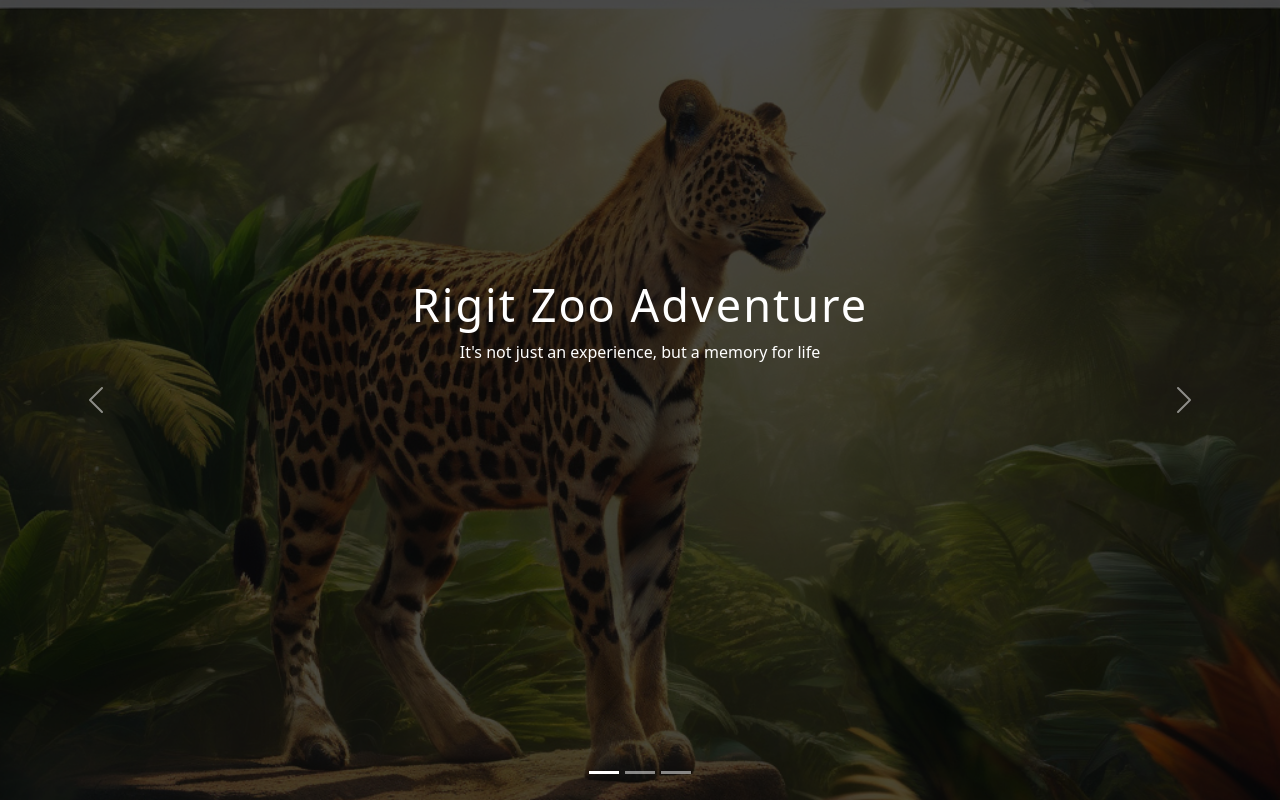
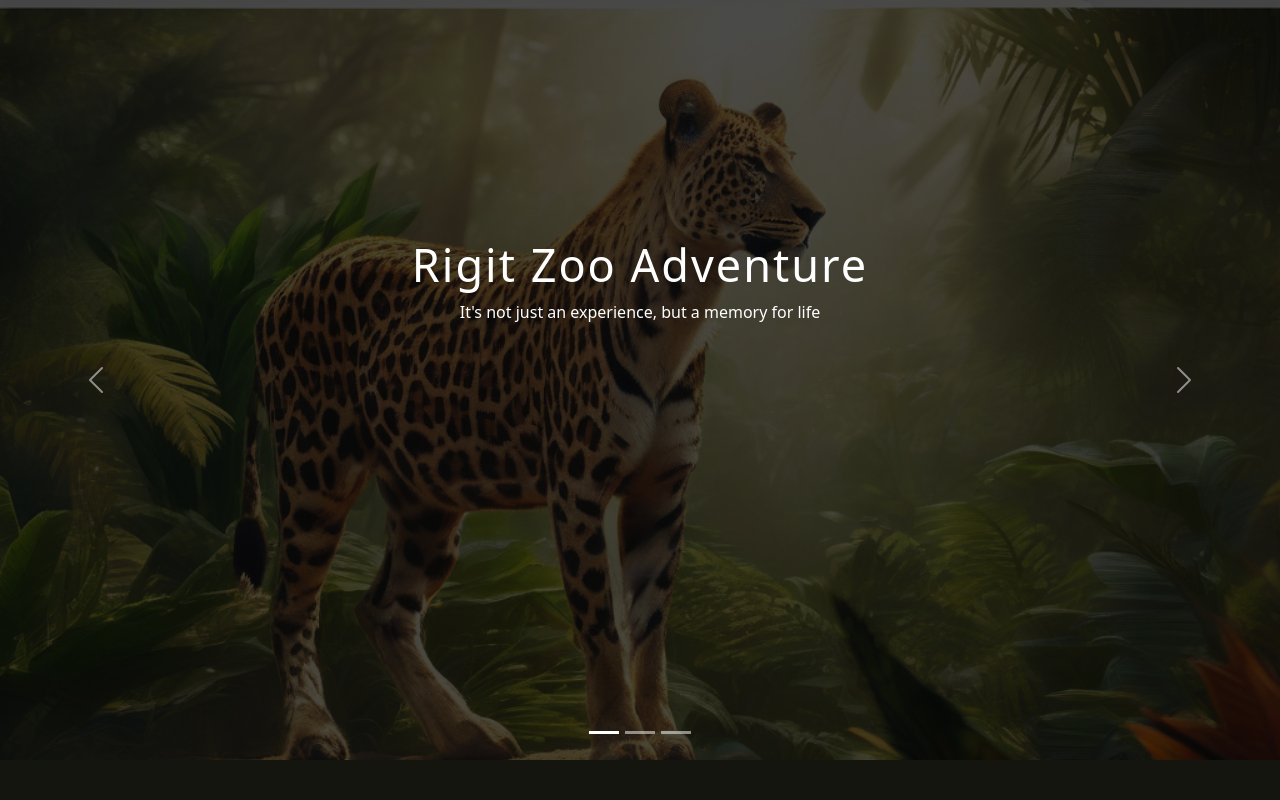
Before and after one commit to Vasilian05/Zoo-bookings, a PHP site: page / in a window 1280 px wide. Shown: the part 56-856 px from the top of the page. After the commit the page ends 816 px from the top, so only its background shows below. Run offline with PHP 8.4, Linux system fonts and the light colour scheme.

Commit message:
folder structure and images

```diff
--- a/index.php
+++ b/index.php
@@ -17,22 +17,22 @@ $dates = array('2024-04-21', '2024-04-22', '2024-04-23');
     <button type="button" data-bs-target="#carouselExampleCaptions" data-bs-slide-to="2" aria-label="Slide 3"></button>
   </div>
   <div class="carousel-inner">
-    <div class="carousel-item active" style="height: 100vh;">
-      <img src="Unknown.jpg" class="d-block w-100" alt="...">
+    <div class="carousel-item active">
+      <img src="images/background_1.jpg" class="d-block w-100" alt="...">
       <div class="carousel-caption d-none d-md-block">
         <h5>Rigit Zoo Adventure</h5>
         <p>It's not just an experience, but a memory for life</p>
       </div>
     </div>
     <div class="carousel-item">
-      <img src="..." class="d-block w-100" alt="...">
+      <img src="images/background_2.jpg" class="d-block w-100" alt="...">
       <div class="carousel-caption d-none d-md-block">
         <h5>Second slide label</h5>
         <p>Some representative placeholder content for the second slide.</p>
       </div>
     </div>
     <div class="carousel-item">
-      <img src="..." class="d-block w-100" alt="...">
+      <img src="images/backgreound_3.jpg" class="d-block w-100" alt="...">
       <div class="carousel-caption d-none d-md-block">
         <h5>Third slide label</h5>
         <p>Some representative placeholder content for the third slide.</p>
--- a/styles.css
+++ b/styles.css
@@ -18,3 +18,7 @@
     background: rgba(0,0,0,0.7);
     z-index: 1;
 }
+
+.carousel-item {
+    height: 95vh;
+}
```
Also changed, not shown: images/backgreound_3.jpg (added), images/background_1.jpg (renamed from Unknown.jpg), images/background_2.jpg (added).
